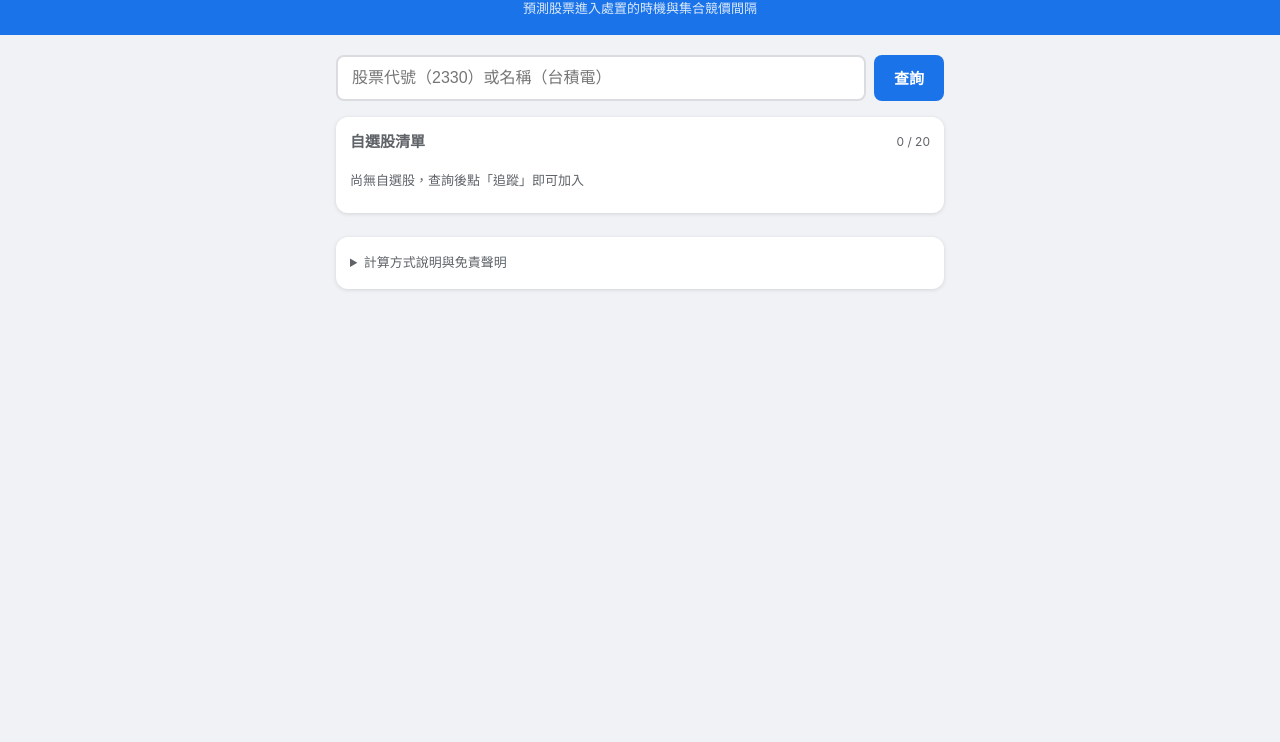
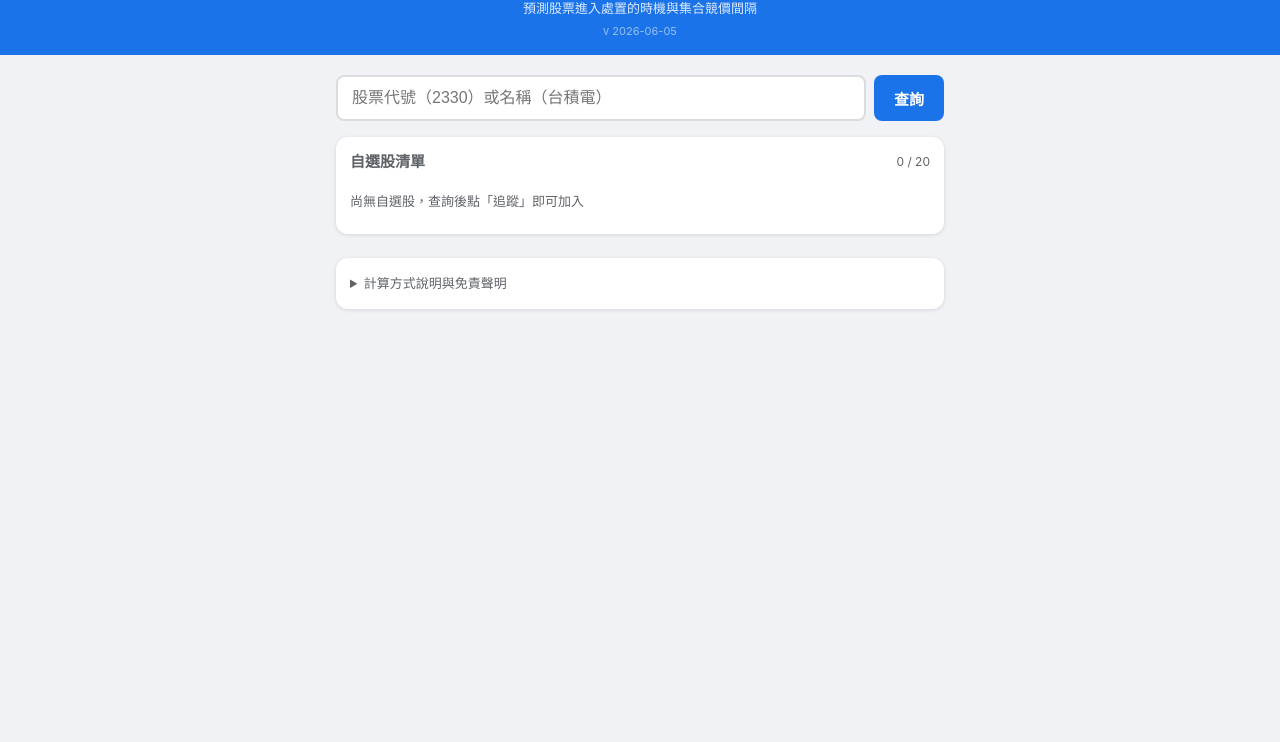
Before and after one commit to YongYi-18/taiwan-stock-disposition, a plain HTML site: page index.html in a window 1280 px wide. Shown: the part 58-800 px from the top of the page. Drawn offline with Linux system fonts and the light colour scheme; no server answers.

Commit message:
Add files via upload

```diff
--- a/css/style.css
+++ b/css/style.css
@@ -47,6 +47,12 @@ header h1 {
 header .subtitle {
   font-size: 13px;
   opacity: 0.85;
+  margin-top: 4px;
+}
+
+header .version-label {
+  font-size: 11px;
+  opacity: 0.55;
   margin-top: 4px;
 }
 
--- a/index.html
+++ b/index.html
@@ -10,6 +10,7 @@
   <header>
     <h1>台股處置預測</h1>
     <p class="subtitle">預測股票進入處置的時機與集合競價間隔</p>
+    <p class="version-label" id="versionLabel"></p>
   </header>
 
   <main>
--- a/js/app.js
+++ b/js/app.js
@@ -5,6 +5,9 @@
    ===================================================== */
 
 'use strict';
+
+// ── 版本 ──────────────────────────────────────────────
+const VERSION = '2026-06-05';
 
 // ── 常數 ──────────────────────────────────────────────
 const FINMIND_API   = 'https://api.finmindtrade.com/api/v4/data';
@@ -34,6 +37,7 @@ let disposalCacheReady = null;  // Promise，供 analyzeAndRender 等候
 
 // ── 頁面初始化 ────────────────────────────────────────
 document.addEventListener('DOMContentLoaded', () => {
+  document.getElementById('versionLabel').textContent = `v ${VERSION}`;
   renderWatchlistChips();
 
   document.getElementById('searchBtn').addEventListener('click', onSearch);
```
